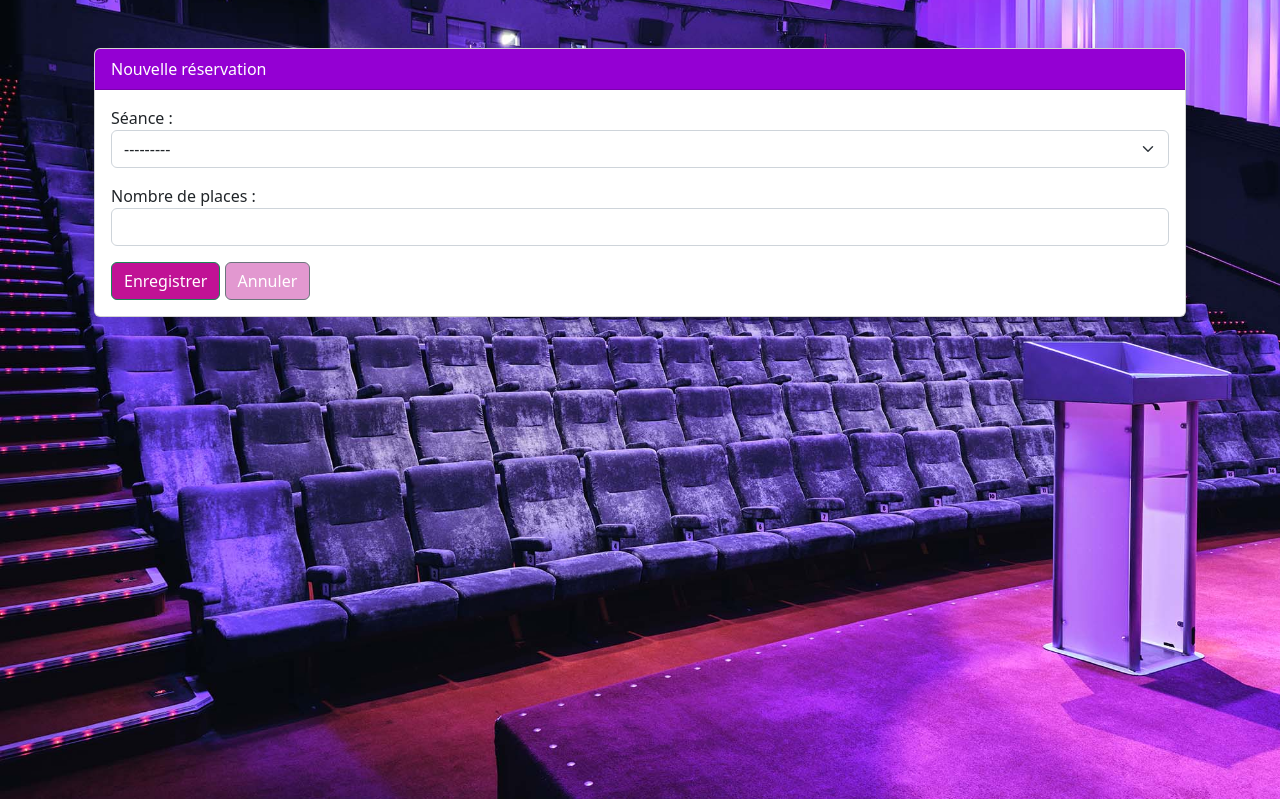
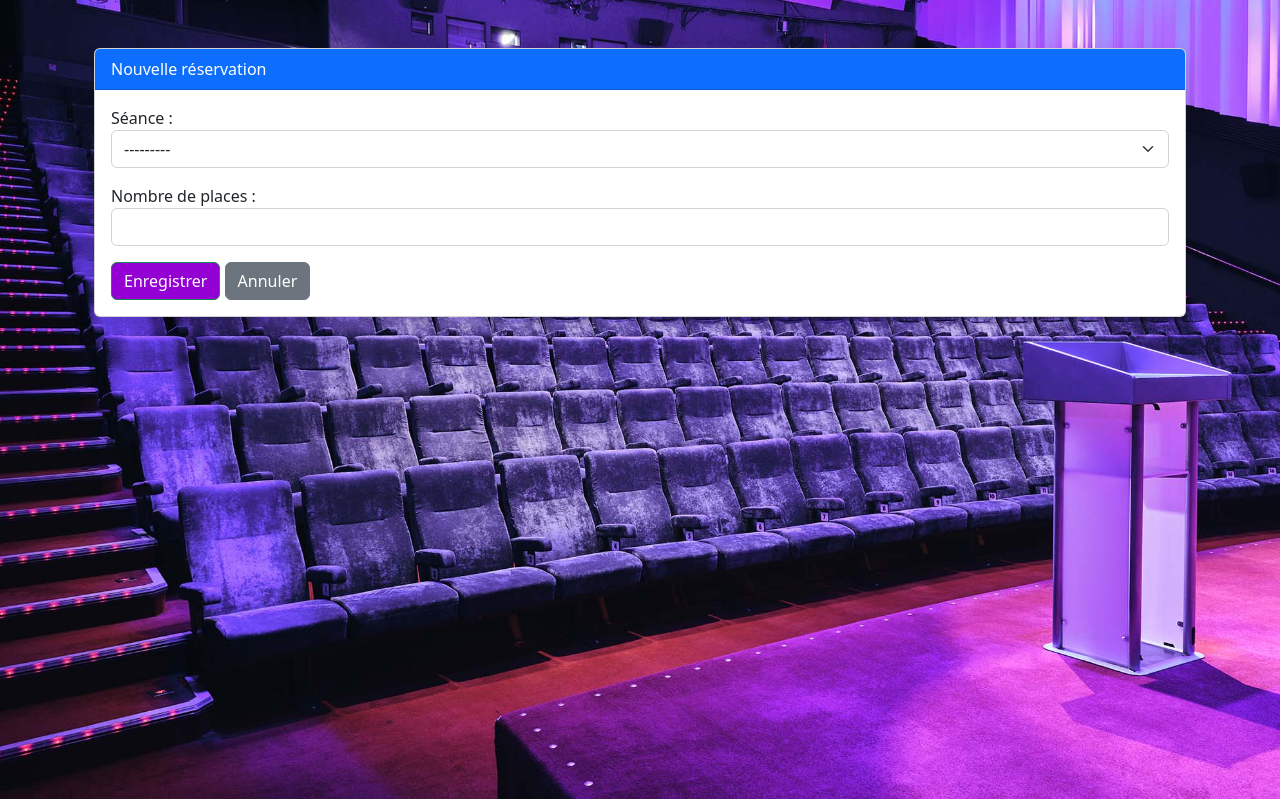
Before and after one commit to diana-potupis-vinci/cinema-python-django, a Django app: page /reservations/new/ in a window 1280 px wide. Shown: the part 56-855 px from the top of the page. Run offline with Django 5.2, Linux system fonts and the light colour scheme; a user stored in the database is signed in; data comes from the database, SQL or seed files in the repository; some libraries are stand-ins or nearby versions.

Commit message:
refactor: standardize button styles in reservation forms and list

```diff
--- a/demo_app/templates/reservation_form.html
+++ b/demo_app/templates/reservation_form.html
@@ -2,13 +2,13 @@
 {% block content %}
 <div class="container mt-5">
   <div class="card shadow">
-    <div class="card-header text-white" style="background-color: darkviolet;">Nouvelle réservation</div>
+    <div class="card-header bg-primary text-white">Nouvelle réservation</div>
     <div class="card-body">
       <form method="post">
         {% csrf_token %}
         {{ form.as_p }}
-        <button type="submit" class="btn btn-success" style="background-color: rgb(192, 18, 149);">Enregistrer</button>
-        <a href="{% url 'reservation_list' %}" class="btn btn-secondary" style="background-color: rgb(226, 152, 208);">Annuler</a>
+        <button type="submit" class="btn btn-success" style="background-color: darkviolet;">Enregistrer</button>
+        <a href="{% url 'reservation_list' %}" class="btn btn-secondary">Annuler</a>
       </form>
     </div>
   </div>
--- a/demo_app/templates/reservation_list.html
+++ b/demo_app/templates/reservation_list.html
@@ -2,7 +2,7 @@
 {% block content %}
 <div class="container mt-5">
   <h2 class="text-white text-center m-3 p-3 bg-dark bg-opacity-75 rounded-3 shadow">Mes réservations</h2>
-  <a href="{% url 'reservation_create' %}" class="btn btn-success mb-3" style="background-color: rgb(192, 18, 149);">➕ Nouvelle réservation</a>
+  <a href="{% url 'reservation_create' %}" class="btn btn-success mb-3">➕ Nouvelle réservation</a>
 
   {% if reservations %}
   <table class="table table-bordered bg-white shadow">
```
